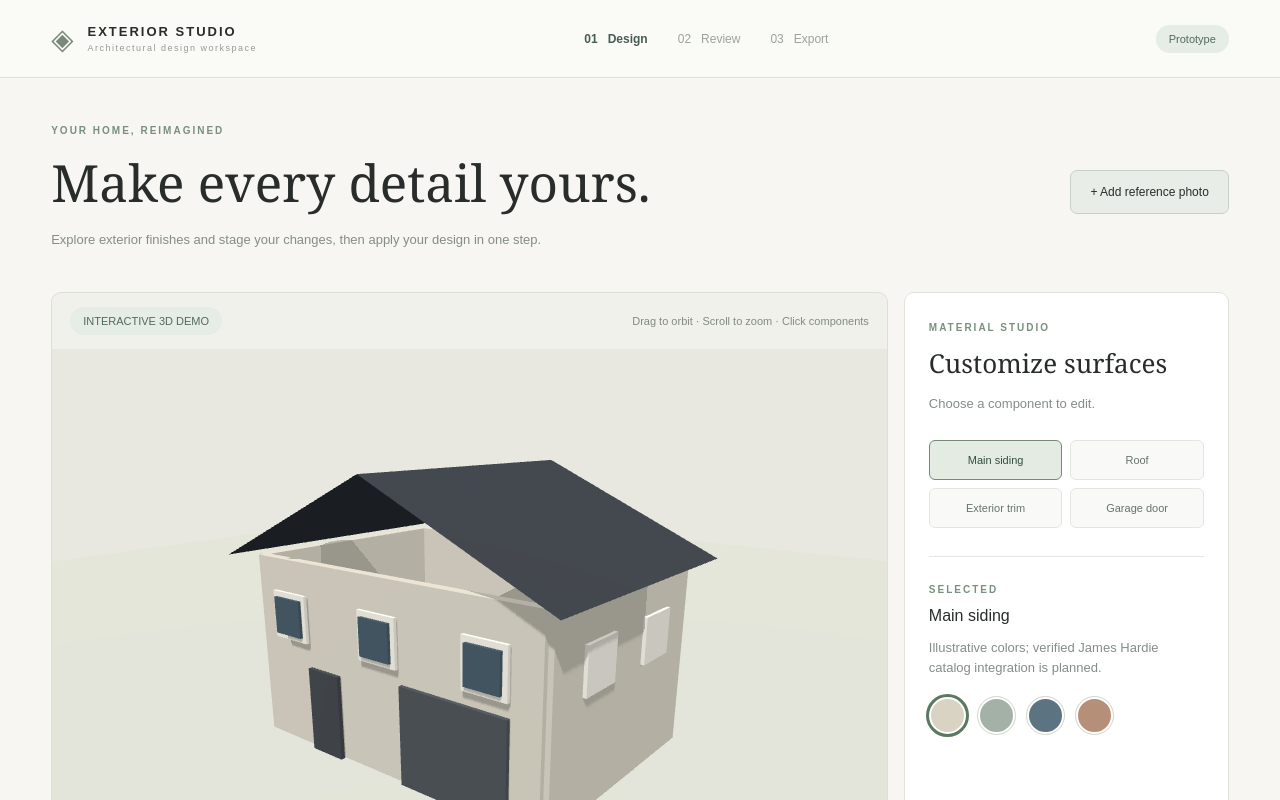
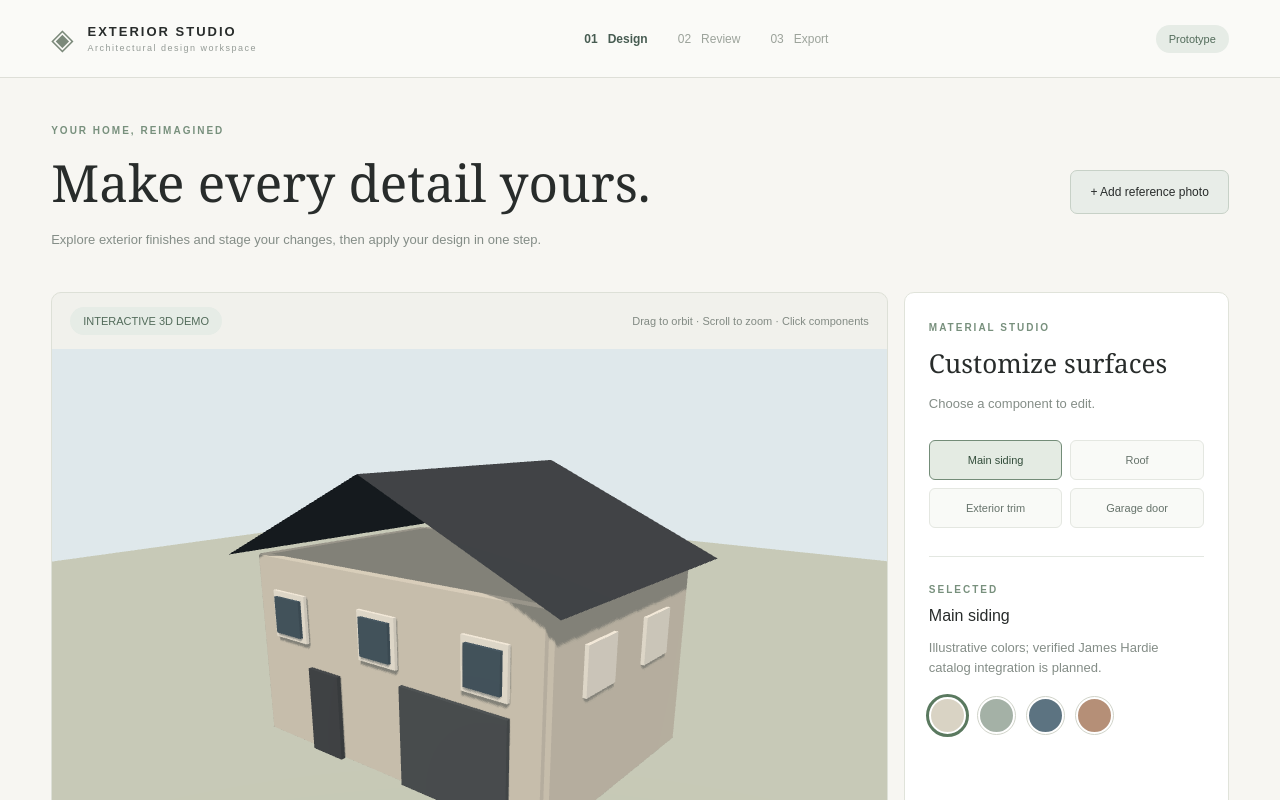
Before and after one commit to niyamaria/exterior-studio, a Next.js app: page / in a window 1280 px wide. Shown: the top 800 px of the page. Built offline with nearby package versions, Linux system fonts and the light colour scheme.

Commit message:
Improve camera angle, natural lighting and roof visibility for schematic 3D

```diff
--- a/app/page.tsx
+++ b/app/page.tsx
@@ -45,11 +45,11 @@ export default function Home(){
  const [referenceUrl,setReferenceUrl]=useState<string|null>(null);
  useEffect(()=>{if(!photoFile){setReferenceUrl(null);return;}const src=URL.createObjectURL(photoFile);setReferenceUrl(src);return()=>URL.revokeObjectURL(src)},[photoFile]);
  useEffect(()=>{const hostEl=host.current;if(!hostEl)return;
- const scene=new THREE.Scene();scene.background=new THREE.Color("#e8e8e0");
+ const scene=new THREE.Scene();scene.background=new THREE.Color("#dfe8eb");
  const camera=new THREE.PerspectiveCamera(45,1,.1,150);
  const renderer=new THREE.WebGLRenderer({antialias:true,preserveDrawingBuffer:true});renderer.setPixelRatio(Math.min(window.devicePixelRatio,2));renderer.shadowMap.enabled=true;renderer.outputColorSpace=THREE.SRGBColorSpace;hostEl.appendChild(renderer.domElement);
- scene.add(new THREE.HemisphereLight(0xffffff,0xa4a8ac,2.1));const light=new THREE.DirectionalLight(0xffffff,2.1);light.position.set(-6,17,-12);light.castShadow=true;scene.add(light);
- const ground=new THREE.Mesh(new THREE.PlaneGeometry(80,80),new THREE.MeshStandardMaterial({color:"#d2d3c8"}));ground.rotation.x=-Math.PI/2;ground.receiveShadow=true;scene.add(ground);
+ scene.add(new THREE.HemisphereLight(0xffffff,0xa9b4b7,1.45));const light=new THREE.DirectionalLight(0xfff4e8,2.45);light.position.set(-9,14,-13);light.castShadow=true;light.shadow.mapSize.set(2048,2048);light.shadow.camera.left=-25;light.shadow.camera.right=25;light.shadow.camera.top=25;light.shadow.camera.bottom=-25;scene.add(light);
+ const ground=new THREE.Mesh(new THREE.PlaneGeometry(80,80),new THREE.MeshStandardMaterial({color:"#c7cec0",roughness:1}));ground.rotation.x=-Math.PI/2;ground.receiveShadow=true;scene.add(ground);
  const group=new THREE.Group();scene.add(group);makeHouse(group);
  const controls={az:-.68,el:.30,dist:21};sceneRef.current={scene,camera,renderer,group,controls};
  const target=new THREE.Vector3(0,3,0);const redraw=()=>{camera.position.set(target.x+Math.sin(controls.az)*Math.cos(controls.el)*controls.dist,target.y+Math.sin(controls.el)*controls.dist,target.z-Math.cos(controls.az)*Math.cos(controls.el)*controls.dist);camera.lookAt(target);renderer.render(scene,camera);};
@@ -74,7 +74,7 @@ export default function Home(){
   }
   if(housePlan){
    buildPhotoHouse(x.group,housePlan,applied);
-   x.controls.az=-.38;x.controls.el=.22;x.controls.dist=25;
+   x.controls.az=-.14;x.controls.el=.14;x.controls.dist=24;
   }else{
    makeHouse(x.group);
    x.controls.az=-.68;x.controls.el=.30;x.controls.dist=21;
```
